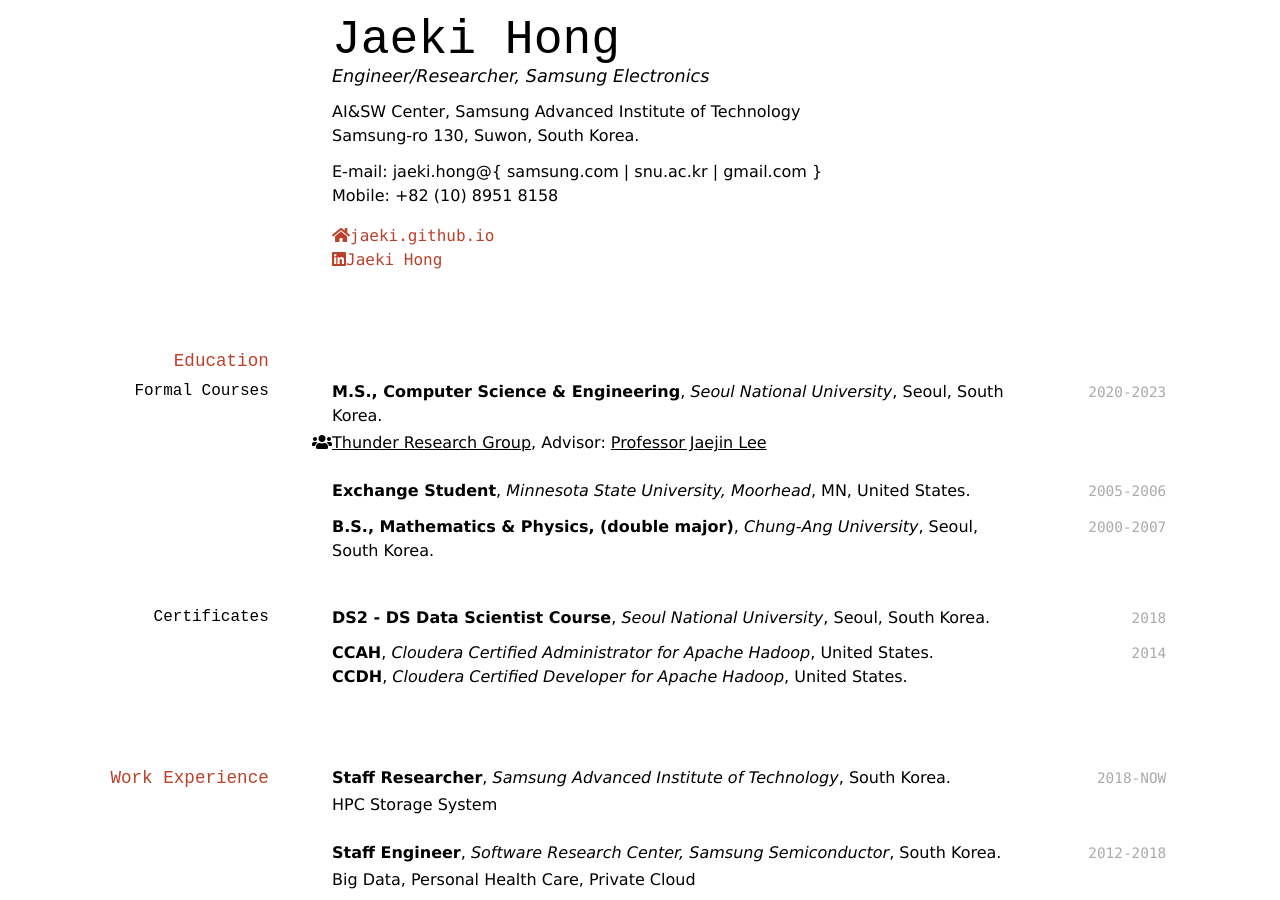
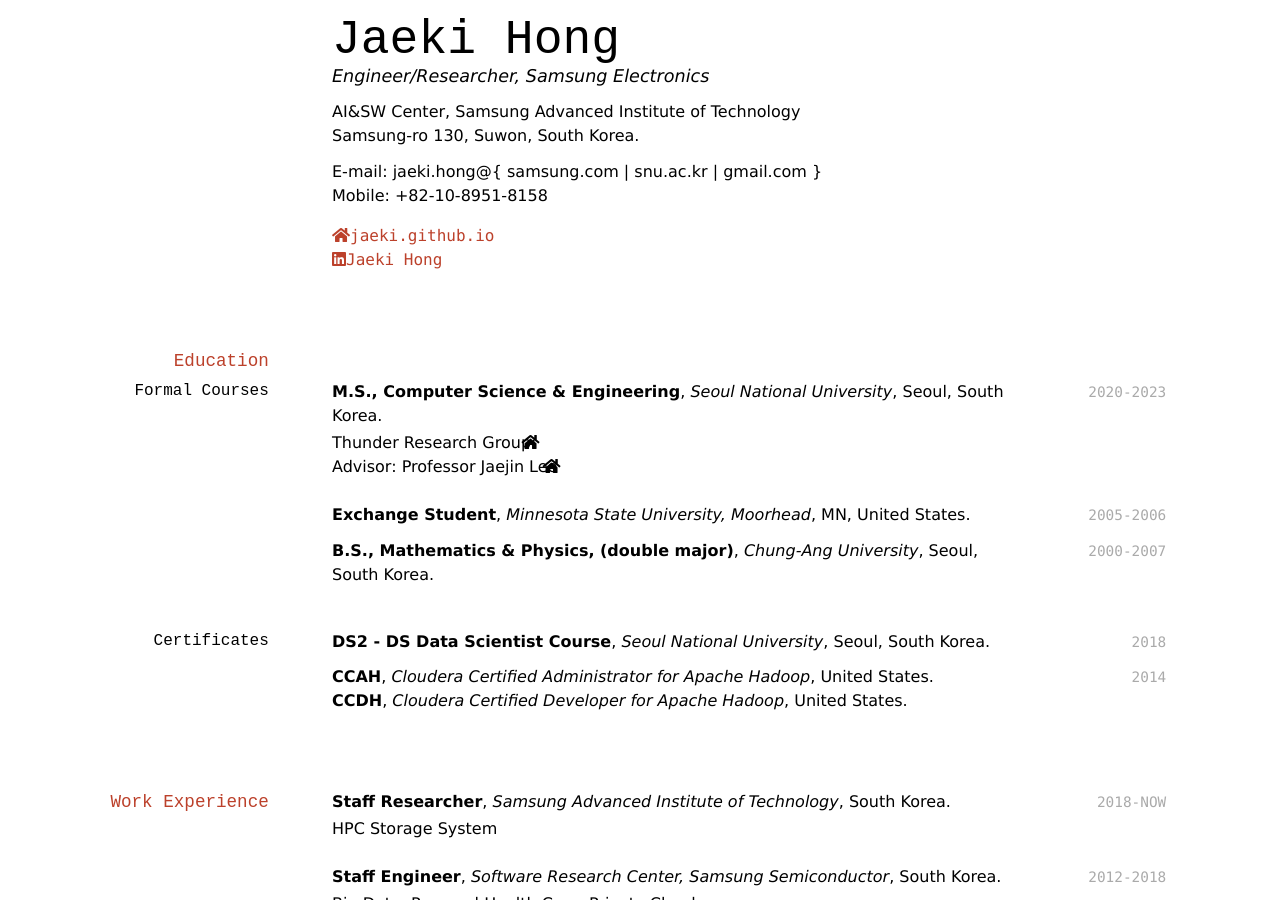
Before and after one commit to Jaeki/jaeki.github.io, a Jekyll site: the page built from index.md, in a window 1280 px wide and 900 px high. Built offline with Jekyll 4.4.1, drawn with Linux system fonts in a browser that asks for light colours; nearby versions of some CDN libraries; a style sheet for code colours, icons or effects is not loaded.

Commit message:
Update index.md

```diff
--- a/index.md
+++ b/index.md
@@ -9,7 +9,7 @@ AI&SW Center, Samsung Advanced Institute of Technology<br/>
 Samsung-ro 130, Suwon, South Korea.<br/>
 
 E-mail: jaeki.hong@{ samsung.com | snu.ac.kr | gmail.com } <br/>
-Mobile: +82 (10) 8951 8158
+Mobile: +82-10-8951-8158
 <div id="webaddress">
   <a href="https://jaeki.github.io"><i class="fas fa-home"></i>jaeki.github.io</a><br/>
   <a href="https://www.linkedin.com/in/jaeki-hong-39393165/"><i class="fab fa-linkedin"></i>Jaeki Hong</a>
@@ -21,7 +21,8 @@ Mobile: +82 (10) 8951 8158
 
 `2020-2023`
 **M.S., Computer Science & Engineering**, *Seoul National University*, Seoul, South Korea.<br/>
-- <a href="http://aces.snu.ac.kr"><i class="fas fa-users"></i>Thunder Research Group</a>, Advisor: <a href="https://sites.google.com/view/jaejinlee">Professor Jaejin Lee</a>
+- Thunder Research Group: <a href="http://aces.snu.ac.kr"><i class="fas fa-home"></i></a>
+- Advisor: Professor Jaejin Lee <a href="https://sites.google.com/view/jaejinlee"><i class="fas fa-home"></i></a>
 
 `2005-2006`
 **Exchange Student**, *Minnesota State University, Moorhead*, MN, United States.<br/>
```
